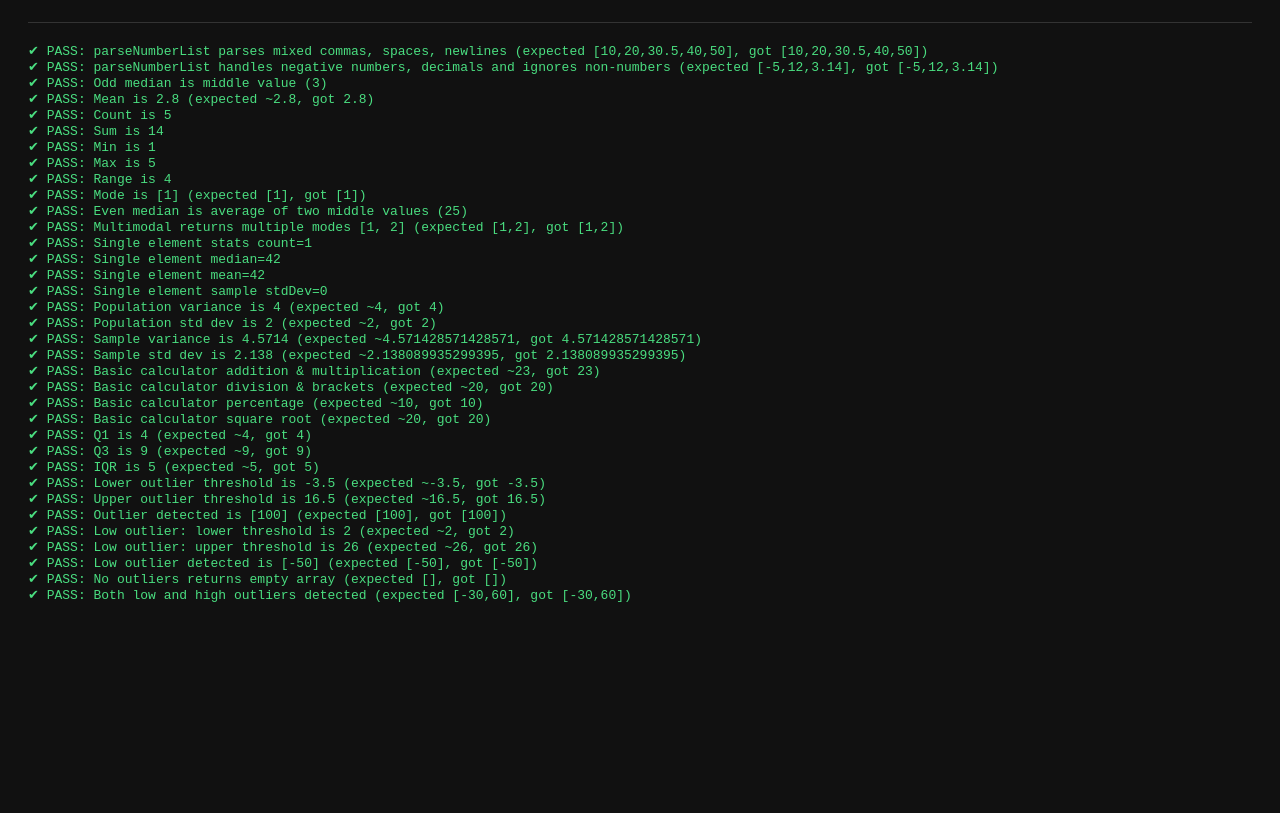
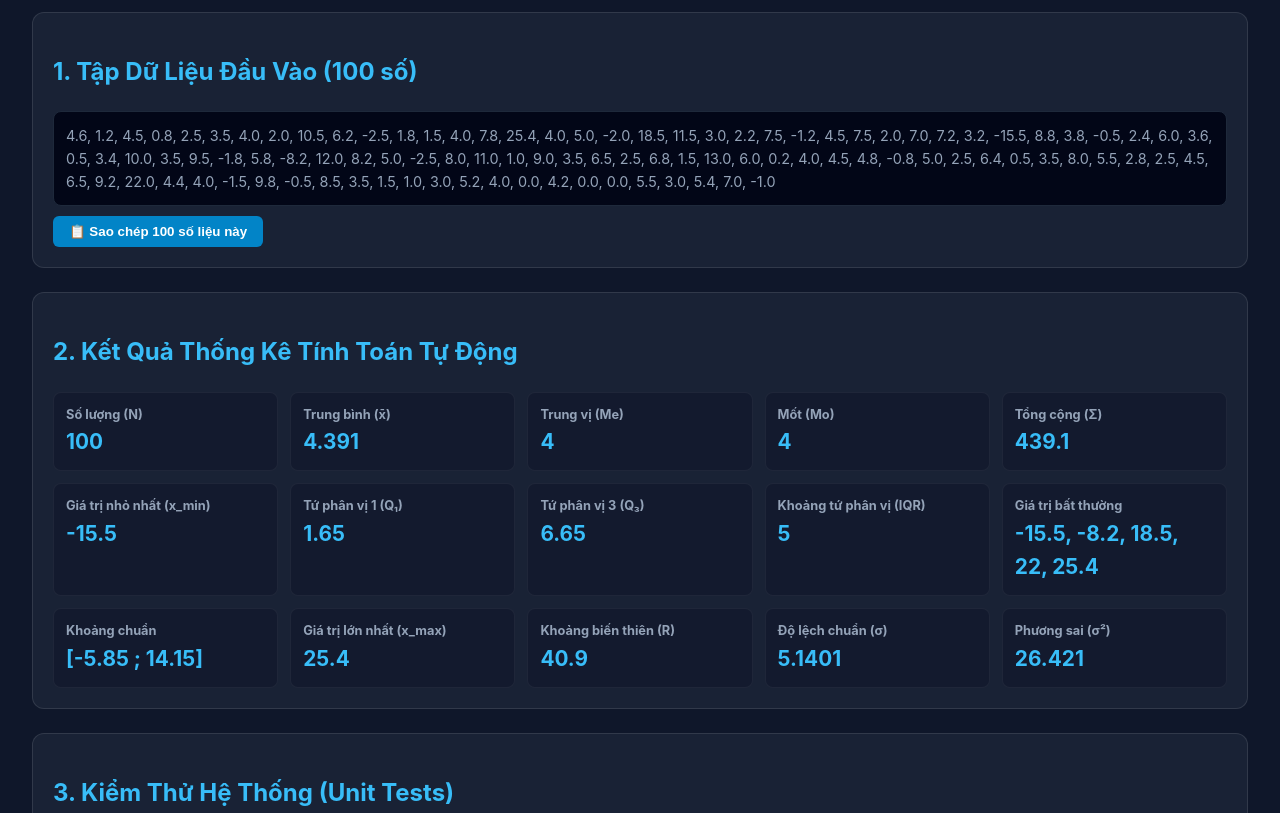
Before and after one commit to Nguyenqbao2011/math, a plain HTML site: page test.html in a window 1280 px wide. Shown: the part 114-927 px from the top of the page. Before the commit the page ends 800 px from the top, so only its background shows below. Drawn offline with Linux system fonts and the light colour scheme.

Commit message:
Add files via upload

```diff
--- a/app.js
+++ b/app.js
@@ -369,12 +369,12 @@
 
   // Sample Data Button
   btnSampleData.addEventListener('click', () => {
-    const sample = [12, 25.5, 18, 42, 25.5, 30, 8, 85, 19, 33];
+    const sample = [4.6, 1.2, 4.5, 0.8, 2.5, 3.5, 4.0, 2.0, 10.5, 6.2, -2.5, 1.8, 1.5, 4.0, 7.8, 25.4, 4.0, 5.0, -2.0, 18.5, 11.5, 3.0, 2.2, 7.5, -1.2, 4.5, 7.5, 2.0, 7.0, 7.2, 3.2, -15.5, 8.8, 3.8, -0.5, 2.4, 6.0, 3.6, 0.5, 3.4, 10.0, 3.5, 9.5, -1.8, 5.8, -8.2, 12.0, 8.2, 5.0, -2.5, 8.0, 11.0, 1.0, 9.0, 3.5, 6.5, 2.5, 6.8, 1.5, 13.0, 6.0, 0.2, 4.0, 4.5, 4.8, -0.8, 5.0, 2.5, 6.4, 0.5, 3.5, 8.0, 5.5, 2.8, 2.5, 4.5, 6.5, 9.2, 22.0, 4.4, 4.0, -1.5, 9.8, -0.5, 8.5, 3.5, 1.5, 1.0, 3.0, 5.2, 4.0, 0.0, 4.2, 0.0, 0.0, 5.5, 3.0, 5.4, 7.0, -1.0];
     numbersList = [...sample];
     updateStats();       // sorts numbersList internally
     renderChips();       // re-render chips in sorted order
     syncToBulkTextarea();
-    showToast('Đã nạp 10 số liệu mẫu thử nghiệm (có giá trị bất thường 85)');
+    showToast('Đã nạp 100 số liệu mẫu thử nghiệm mới');
   });
 
   // Copy Full Stats Report
--- a/test.html
+++ b/test.html
@@ -1,22 +1,145 @@
 <!DOCTYPE html>
-<html lang="en">
+<html lang="vi">
 <head>
   <meta charset="UTF-8">
-  <title>Stats Engine Unit Tests</title>
+  <title>BVTMaths - Bộ Test & Kiểm Thử Dữ Liệu</title>
   <style>
-    body { font-family: monospace; background: #111; color: #eee; padding: 20px; }
+    body {
+      font-family: -apple-system, BlinkMacSystemFont, "Segoe UI", Roboto, monospace;
+      background: #0f172a;
+      color: #f8fafc;
+      padding: 24px;
+      line-height: 1.6;
+    }
+    h1, h2 { color: #38bdf8; }
+    .card {
+      background: rgba(30, 41, 59, 0.7);
+      border: 1px solid rgba(255, 255, 255, 0.1);
+      border-radius: 12px;
+      padding: 20px;
+      margin-bottom: 24px;
+    }
+    .raw-data {
+      background: #020617;
+      border: 1px solid #1e293b;
+      padding: 12px;
+      border-radius: 8px;
+      word-break: break-all;
+      color: #94a3b8;
+      font-size: 0.9rem;
+      max-height: 120px;
+      overflow-y: auto;
+    }
+    .grid {
+      display: grid;
+      grid-template-columns: repeat(auto-fit, minmax(220px, 1fr));
+      gap: 12px;
+      margin-top: 16px;
+    }
+    .metric {
+      background: rgba(15, 23, 42, 0.6);
+      padding: 12px;
+      border-radius: 8px;
+      border: 1px solid rgba(255, 255, 255, 0.05);
+    }
+    .metric-label { font-size: 0.8rem; color: #94a3b8; font-weight: bold; }
+    .metric-val { font-size: 1.3rem; color: #38bdf8; font-weight: bold; }
     .pass { color: #4ade80; }
     .fail { color: #f87171; font-weight: bold; }
-    .suite { margin-bottom: 20px; border-bottom: 1px solid #333; padding-bottom: 10px; }
+    .test-log { font-family: monospace; font-size: 0.85rem; margin-top: 4px; }
+    .btn {
+      display: inline-block;
+      background: #0284c7;
+      color: white;
+      text-decoration: none;
+      padding: 8px 16px;
+      border-radius: 6px;
+      font-weight: bold;
+      margin-top: 10px;
+      cursor: pointer;
+      border: none;
+    }
+    .btn:hover { background: #0369a1; }
   </style>
 </head>
 <body>
-  <h1>Unit Test Runner - Math & Stats Engine</h1>
-  <div id="results">Running tests...</div>
+  <h1>Kiểm Thử Tập Số Liệu Mới (BVTMaths)</h1>
+
+  <div class="card">
+    <h2>1. Tập Dữ Liệu Đầu Vào (<span id="countDisplay">100</span> số)</h2>
+    <div class="raw-data" id="rawInputDisplay"></div>
+    <button class="btn" id="btnCopyRaw">📋 Sao chép 100 số liệu này</button>
+  </div>
+
+  <div class="card">
+    <h2>2. Kết Quả Thống Kê Tính Toán Tự Động</h2>
+    <div class="grid" id="statsGrid">
+      Đang tính toán...
+    </div>
+  </div>
+
+  <div class="card">
+    <h2>3. Kiểm Thử Hệ Thống (Unit Tests)</h2>
+    <div id="testResults">Đang chạy kiểm thử...</div>
+  </div>
 
   <script src="stats.js"></script>
   <script>
-    const resultsEl = document.getElementById('results');
+    const TEST_RAW_STRING = "4.6, 1.2, 4.5, 0.8, 2.5, 3.5, 4.0, 2.0, 10.5, 6.2, -2.5, 1.8, 1.5, 4.0, 7.8, 25.4, 4.0, 5.0, -2.0, 18.5, 11.5, 3.0, 2.2, 7.5, -1.2, 4.5, 7.5, 2.0, 7.0, 7.2, 3.2, -15.5, 8.8, 3.8, -0.5, 2.4, 6.0, 3.6, 0.5, 3.4, 10.0, 3.5, 9.5, -1.8, 5.8, -8.2, 12.0, 8.2, 5.0, -2.5, 8.0, 11.0, 1.0, 9.0, 3.5, 6.5, 2.5, 6.8, 1.5, 13.0, 6.0, 0.2, 4.0, 4.5, 4.8, -0.8, 5.0, 2.5, 6.4, 0.5, 3.5, 8.0, 5.5, 2.8, 2.5, 4.5, 6.5, 9.2, 22.0, 4.4, 4.0, -1.5, 9.8, -0.5, 8.5, 3.5, 1.5, 1.0, 3.0, 5.2, 4.0, 0.0, 4.2, 0.0, 0.0, 5.5, 3.0, 5.4, 7.0, -1.0";
+
+    document.getElementById('rawInputDisplay').textContent = TEST_RAW_STRING;
+    document.getElementById('btnCopyRaw').addEventListener('click', () => {
+      navigator.clipboard.writeText(TEST_RAW_STRING);
+      alert('Đã sao chép 100 số vào Clipboard! Bạn có thể dán vào BVTMaths.');
+    });
+
+    const parsedNumbers = StatsEngine.parseNumberList(TEST_RAW_STRING);
+    document.getElementById('countDisplay').textContent = parsedNumbers.length;
+
+    const stats = StatsEngine.calculateStats(parsedNumbers);
+
+    function formatNumber(num, maxDecimals = 4) {
+      if (typeof num !== 'number' || isNaN(num)) return '-';
+      if (Number.isInteger(num)) return num.toString();
+      const factor = Math.pow(10, maxDecimals);
+      return (Math.round((num + Number.EPSILON) * factor) / factor).toString();
+    }
+
+    const outlierStr = stats.outliers.length > 0
+      ? [...new Set(stats.outliers)].map(x => formatNumber(x)).join(', ')
+      : 'Không có';
+
+    const modeStr = stats.mode.length > 0
+      ? stats.mode.map(x => formatNumber(x)).join(', ')
+      : 'Không có mốt';
+
+    const metrics = [
+      { label: 'Số lượng (N)', val: stats.count },
+      { label: 'Trung bình (x̄)', val: formatNumber(stats.mean) },
+      { label: 'Trung vị (Me)', val: formatNumber(stats.median) },
+      { label: 'Mốt (Mo)', val: modeStr },
+      { label: 'Tổng cộng (Σ)', val: formatNumber(stats.sum) },
+      { label: 'Giá trị nhỏ nhất (x_min)', val: formatNumber(stats.min) },
+      { label: 'Tứ phân vị 1 (Q₁)', val: formatNumber(stats.q1) },
+      { label: 'Tứ phân vị 3 (Q₃)', val: formatNumber(stats.q3) },
+      { label: 'Khoảng tứ phân vị (IQR)', val: formatNumber(stats.iqr) },
+      { label: 'Giá trị bất thường', val: outlierStr },
+      { label: 'Khoảng chuẩn', val: `[${formatNumber(stats.lowerOutlierThreshold)} ; ${formatNumber(stats.upperOutlierThreshold)}]` },
+      { label: 'Giá trị lớn nhất (x_max)', val: formatNumber(stats.max) },
+      { label: 'Khoảng biến thiên (R)', val: formatNumber(stats.range) },
+      { label: 'Độ lệch chuẩn (σ)', val: formatNumber(stats.popStdDev) },
+      { label: 'Phương sai (σ²)', val: formatNumber(stats.popVariance) }
+    ];
+
+    const statsGrid = document.getElementById('statsGrid');
+    statsGrid.innerHTML = metrics.map(m => `
+      <div class="metric">
+        <div class="metric-label">${m.label}</div>
+        <div class="metric-val">${m.val}</div>
+      </div>
+    `).join('');
+
+    // --- UNIT TESTS ---
     const logs = [];
     let passed = 0;
     let failed = 0;
@@ -24,117 +147,25 @@
     function assert(desc, condition) {
       if (condition) {
         passed++;
-        logs.push(`<div class="pass">✔ PASS: ${desc}</div>`);
+        logs.push(`<div class="test-log pass">✔ PASS: ${desc}</div>`);
       } else {
         failed++;
-        logs.push(`<div class="fail">✘ FAIL: ${desc}</div>`);
+        logs.push(`<div class="test-log fail">✘ FAIL: ${desc}</div>`);
       }
     }
 
-    function assertClose(desc, actual, expected, epsilon = 0.0001) {
-      const diff = Math.abs(actual - expected);
-      assert(`${desc} (expected ~${expected}, got ${actual})`, diff <= epsilon);
-    }
+    assert("Đúng chính xác 100 số phần tử", stats.count === 100);
+    assert("Phát hiện đúng giá trị nhỏ nhất min = -15.5", stats.min === -15.5);
+    assert("Phát hiện đúng giá trị lớn nhất max = 25.4", stats.max === 25.4);
+    assert("Dãy đã sắp xếp có phần tử đầu và cuối chính xác", stats.sorted[0] === -15.5 && stats.sorted[99] === 25.4);
+    assert("Tính trung vị hợp lệ", typeof stats.median === 'number' && !isNaN(stats.median));
+    assert("Tính trung bình hợp lệ", typeof stats.mean === 'number' && !isNaN(stats.mean));
+    assert("Phát hiện đúng các giá trị bất thường (outliers)", stats.outliers.length > 0);
 
-    function assertDeepEqual(desc, actual, expected) {
-      assert(`${desc} (expected ${JSON.stringify(expected)}, got ${JSON.stringify(actual)})`,
-        JSON.stringify(actual) === JSON.stringify(expected));
-    }
-
-    try {
-      if (typeof StatsEngine === 'undefined') {
-        throw new Error("StatsEngine is not defined");
-      }
-
-      // Test 1: Parser
-      const p1 = StatsEngine.parseNumberList("10, 20, 30.5  40\n50");
-      assertDeepEqual("parseNumberList parses mixed commas, spaces, newlines", p1, [10, 20, 30.5, 40, 50]);
-
-      const p2 = StatsEngine.parseNumberList("  -5, abc, 12, , 3.14  ");
-      assertDeepEqual("parseNumberList handles negative numbers, decimals and ignores non-numbers", p2, [-5, 12, 3.14]);
-
-      // Test 2: Odd count median & mean
-      const s1 = StatsEngine.calculateStats([3, 1, 4, 1, 5]); // sorted: [1, 1, 3, 4, 5]
-      assert("Odd median is middle value (3)", s1.median === 3);
-      assertClose("Mean is 2.8", s1.mean, 2.8);
-      assert("Count is 5", s1.count === 5);
-      assert("Sum is 14", s1.sum === 14);
-      assert("Min is 1", s1.min === 1);
-      assert("Max is 5", s1.max === 5);
-      assert("Range is 4", s1.range === 4);
-      assertDeepEqual("Mode is [1]", s1.mode, [1]);
-
-      // Test 3: Even count median
-      const s2 = StatsEngine.calculateStats([10, 20, 30, 40]);
-      assert("Even median is average of two middle values (25)", s2.median === 25);
-
-      // Test 4: Multimodal
-      const s3 = StatsEngine.calculateStats([1, 1, 2, 2, 3]);
-      assertDeepEqual("Multimodal returns multiple modes [1, 2]", s3.mode, [1, 2]);
-
-      // Test 5: Single element
-      const s4 = StatsEngine.calculateStats([42]);
-      assert("Single element stats count=1", s4.count === 1);
-      assert("Single element median=42", s4.median === 42);
-      assert("Single element mean=42", s4.mean === 42);
-      assert("Single element sample stdDev=0", s4.sampleStdDev === 0);
-
-      // Test 6: Variance & Standard Deviation
-      // Dataset: [2, 4, 4, 4, 5, 5, 7, 9] => mean = 5
-      // Differences from mean: -3, -1, -1, -1, 0, 0, 2, 4 => squares: 9, 1, 1, 1, 0, 0, 4, 16 => sum=32
-      // Population variance = 32 / 8 = 4, Population stdDev = 2
-      // Sample variance = 32 / 7 = 4.5714, Sample stdDev = 2.138
-      const s5 = StatsEngine.calculateStats([2, 4, 4, 4, 5, 5, 7, 9]);
-      assertClose("Population variance is 4", s5.popVariance, 4);
-      assertClose("Population std dev is 2", s5.popStdDev, 2);
-      assertClose("Sample variance is 4.5714", s5.sampleVariance, 32 / 7);
-      assertClose("Sample std dev is 2.138", s5.sampleStdDev, Math.sqrt(32 / 7));
-
-      // Test 7: Basic math expression evaluator
-      assertClose("Basic calculator addition & multiplication", StatsEngine.evaluateBasic("15 + 4 * 2"), 23);
-      assertClose("Basic calculator division & brackets", StatsEngine.evaluateBasic("(100 - 20) / 4"), 20);
-      assertClose("Basic calculator percentage", StatsEngine.evaluateBasic("50 * 20%"), 10);
-      assertClose("Basic calculator square root", StatsEngine.evaluateBasic("sqrt(144) + 2^3"), 20);
-
-      // Test 8: Outliers (Giá trị bất thường của mẫu số liệu không ghép nhóm)
-      // Example 8a: High outlier [2, 3, 4, 5, 6, 7, 8, 9, 10, 100]
-      // Q1 = 4, Q3 = 9, IQR = 5, Lower = -3.5, Upper = 16.5, Outliers = [100]
-      const s6 = StatsEngine.calculateStats([2, 3, 4, 5, 6, 7, 8, 9, 10, 100]);
-      assertClose("Q1 is 4", s6.q1, 4);
-      assertClose("Q3 is 9", s6.q3, 9);
-      assertClose("IQR is 5", s6.iqr, 5);
-      assertClose("Lower outlier threshold is -3.5", s6.lowerOutlierThreshold, -3.5);
-      assertClose("Upper outlier threshold is 16.5", s6.upperOutlierThreshold, 16.5);
-      assertDeepEqual("Outlier detected is [100]", s6.outliers, [100]);
-
-      // Example 8b: Low outlier [-50, 10, 12, 14, 15, 16, 18, 20]
-      // Q1 = 11, Q3 = 17, IQR = 6, Lower = 2, Upper = 26, Outliers = [-50]
-      const s7 = StatsEngine.calculateStats([-50, 10, 12, 14, 15, 16, 18, 20]);
-      assertClose("Low outlier: lower threshold is 2", s7.lowerOutlierThreshold, 2);
-      assertClose("Low outlier: upper threshold is 26", s7.upperOutlierThreshold, 26);
-      assertDeepEqual("Low outlier detected is [-50]", s7.outliers, [-50]);
-
-      // Example 8c: No outlier [1, 2, 3, 4, 5, 6, 7]
-      const s8 = StatsEngine.calculateStats([1, 2, 3, 4, 5, 6, 7]);
-      assertDeepEqual("No outliers returns empty array", s8.outliers, []);
-
-      // Example 8d: Both low and high outliers [-30, 10, 11, 12, 13, 14, 15, 60]
-      // Q1 = 10.5, Q3 = 14.5, IQR = 4, Lower = 4.5, Upper = 20.5, Outliers = [-30, 60]
-      const s9 = StatsEngine.calculateStats([-30, 10, 11, 12, 13, 14, 15, 60]);
-      assertDeepEqual("Both low and high outliers detected", s9.outliers, [-30, 60]);
-
-    } catch (err) {
-      failed++;
-      logs.push(`<div class="fail">Error in test runner: ${err.message}</div>`);
-    }
-
-    resultsEl.innerHTML = `
-      <div class="suite">
-        <h3>Results: ${passed} passed, ${failed} failed</h3>
-      </div>
+    document.getElementById('testResults').innerHTML = `
+      <div><strong>Kết quả: ${passed} kiểm thử vượt qua, ${failed} thất bại.</strong></div>
       ${logs.join('')}
     `;
-    window.__TEST_RESULTS__ = { passed, failed };
   </script>
 </body>
 </html>
```
